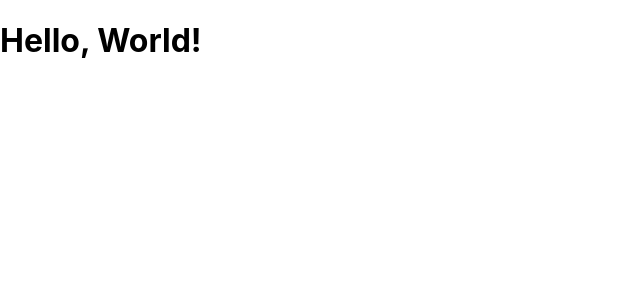
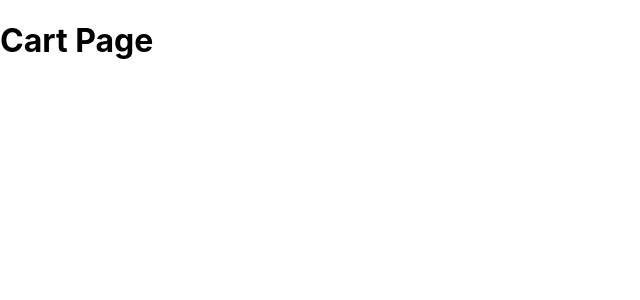
Before and after one commit to jstonedev/vintage-tech-app, a React (Create React App) app: page /cart in a window 1280 px wide. Shown: the top 300 px of the page, without its empty margins (0-640 px from the left). Built offline with nearby package versions, Linux system fonts and the light colour scheme.

Commit message:
update: create Home, About, Products, Login & Cart pages. setup basic routing

```diff
--- a/src/App.js
+++ b/src/App.js
@@ -1,11 +1,35 @@
 import React from "react";
 import "./App.css";
+import { BrowserRouter as Router, Switch, Route } from "react-router-dom";
+
+// Pages
+import HomePage from "./pages/HomePage";
+import AboutPage from "./pages/AboutPage";
+import ProductsPage from "./pages/ProductsPage";
+import LoginPage from "./pages/LoginPage";
+import CartPage from "./pages/CartPage";
 
 function App() {
 	return (
-		<div className="App">
-			<h1>Hello, World!</h1>
-		</div>
+		<Router>
+			<Switch>
+				<Route exact path="/">
+					<HomePage />
+				</Route>
+				<Route exact path="/about">
+					<AboutPage />
+				</Route>
+				<Route exact path="/products">
+					<ProductsPage />
+				</Route>
+				<Route exact path="/login">
+					<LoginPage />
+				</Route>
+				<Route exact path="/cart">
+					<CartPage />
+				</Route>
+			</Switch>
+		</Router>
 	);
 }
 
--- /dev/null
+++ b/src/pages/AboutPage.js
@@ -0,0 +1,11 @@
+import React from "react";
+
+const AboutPage = () => {
+	return (
+		<div>
+			<h1>About Page</h1>
+		</div>
+	);
+};
+
+export default AboutPage;
--- /dev/null
+++ b/src/pages/CartPage.js
@@ -0,0 +1,11 @@
+import React from "react";
+
+const CartPage = () => {
+	return (
+		<div>
+			<h1>Cart Page</h1>
+		</div>
+	);
+};
+
+export default CartPage;
--- /dev/null
+++ b/src/pages/HomePage.js
@@ -0,0 +1,14 @@
+import React from "react";
+import PropTypes from "prop-types";
+
+const HomePage = (props) => {
+	return (
+		<div>
+			<h1>Home Page</h1>
+		</div>
+	);
+};
+
+HomePage.propTypes = {};
+
+export default HomePage;
--- /dev/null
+++ b/src/pages/LoginPage.js
@@ -0,0 +1,11 @@
+import React from "react";
+
+const LoginPage = () => {
+	return (
+		<div>
+			<h1>Login Page</h1>
+		</div>
+	);
+};
+
+export default LoginPage;
--- /dev/null
+++ b/src/pages/ProductsPage.js
@@ -0,0 +1,11 @@
+import React from "react";
+
+const ProductsPage = () => {
+	return (
+		<div>
+			<h1>Products Page</h1>
+		</div>
+	);
+};
+
+export default ProductsPage;
```
